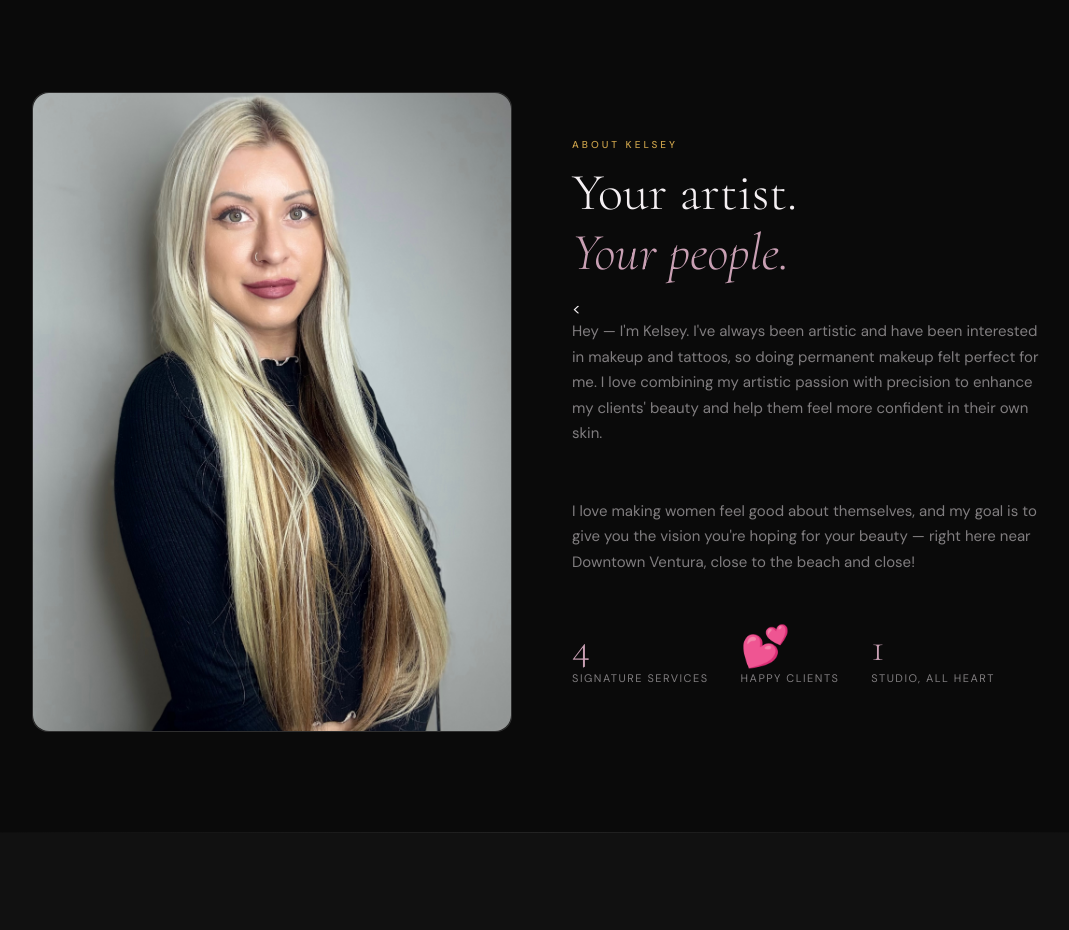
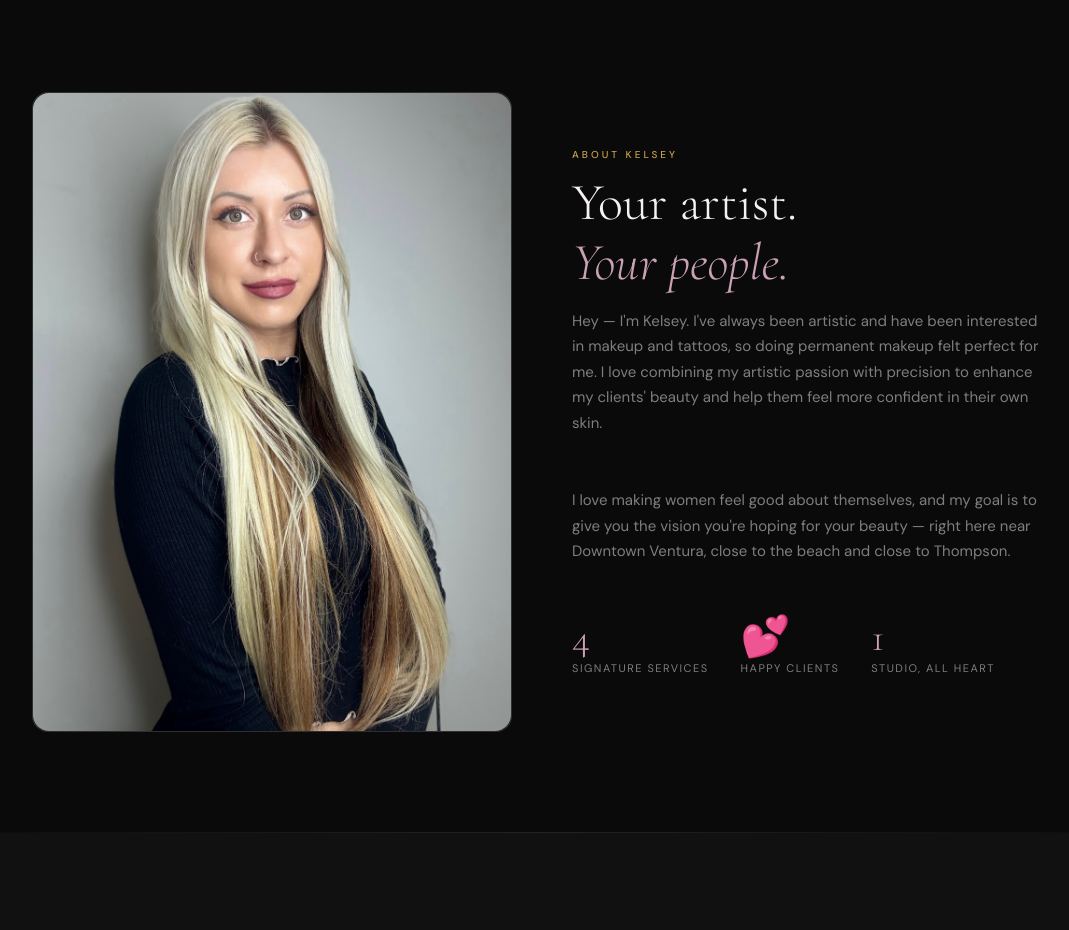
Before and after one commit to AIFriendDan/studiolash, a plain HTML site: page index.html in a window 1280 px wide. Shown: the part 1860-2790 px from the top of the page, without its empty margins (98-1167 px from the left). Drawn offline with nearby package versions, Linux system fonts and the light colour scheme.

Commit message:
updated entire index file

```diff
--- a/index.html
+++ b/index.html
@@ -161,8 +161,8 @@
       <div class="about-text">
         <p class="eyebrow">About Kelsey</p>
         <h2 class="section-title">Your artist.<br><em>Your people.</em></h2>
-        <<p class="section-sub">Hey — I'm Kelsey. I've always been artistic and have been interested in makeup and tattoos, so doing permanent makeup felt perfect for me. I love combining my artistic passion with precision to enhance my clients' beauty and help them feel more confident in their own skin.</p>
-<p class="section-sub">I love making women feel good about themselves, and my goal is to give you the vision you're hoping for your beauty — right here near Downtown Ventura, close to the beach and close!</p>
+        <p class="section-sub">Hey — I'm Kelsey. I've always been artistic and have been interested in makeup and tattoos, so doing permanent makeup felt perfect for me. I love combining my artistic passion with precision to enhance my clients' beauty and help them feel more confident in their own skin.</p>
+        <p class="section-sub">I love making women feel good about themselves, and my goal is to give you the vision you're hoping for your beauty — right here near Downtown Ventura, close to the beach and close to Thompson.</p>
         <div class="about-stats">
           <div><div class="stat-num">4</div><div class="stat-label">Signature Services</div></div>
           <div><div class="stat-num">💕</div><div class="stat-label">Happy Clients</div></div>
```
